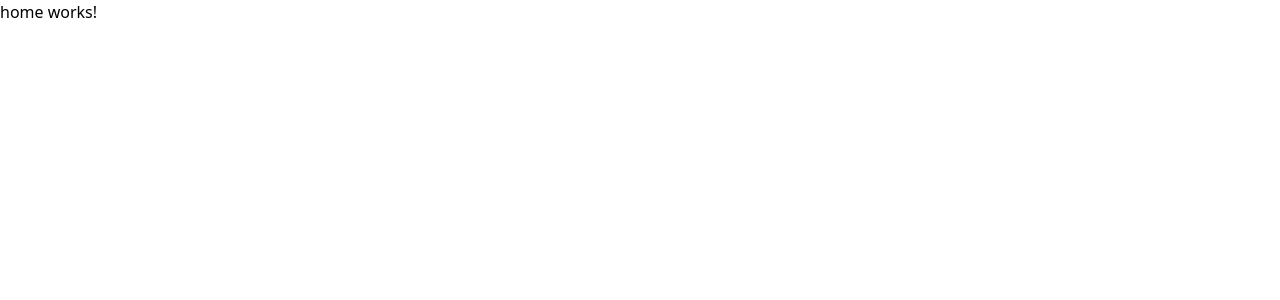
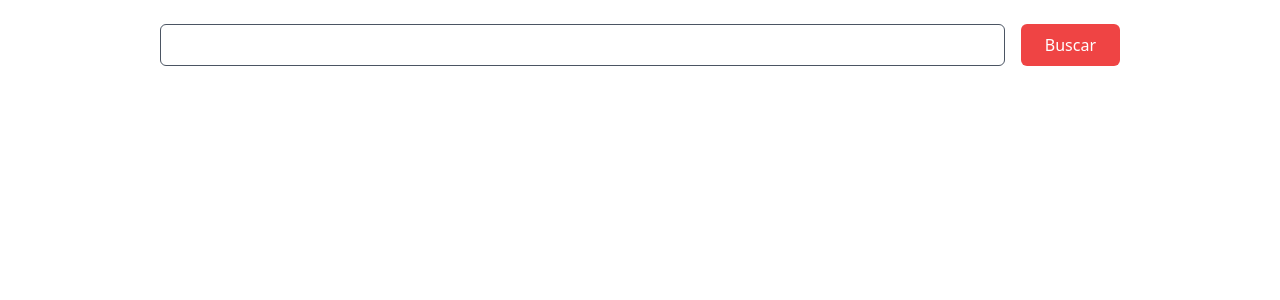
Before and after one commit to leonelhv/pokeapi_angular, an Angular app: page / in a window 1280 px wide. Shown: the top 300 px of the page. Built offline with nearby package versions, Linux system fonts and the light colour scheme.

Commit message:
add design search

```diff
--- a/src/app/app.component.html
+++ b/src/app/app.component.html
@@ -1 +1,5 @@
-<router-outlet></router-outlet>
+<div class="w-3/4 mx-auto">
+  <div class="my-6">
+    <router-outlet></router-outlet>
+  </div>
+</div>
--- a/src/app/components/search/search.component.html
+++ b/src/app/components/search/search.component.html
@@ -1 +1,4 @@
-<p>search works!</p>
+<div class="flex gap-4">
+  <input class="flex-1 p-2 border border-gray-600 rounded-md" />
+  <button class="px-6 text-white bg-red-500 rounded-md">Buscar</button>
+</div>
--- a/src/app/pages/home/home.component.html
+++ b/src/app/pages/home/home.component.html
@@ -1 +1 @@
-<p>home works!</p>
+<app-search></app-search>
```
